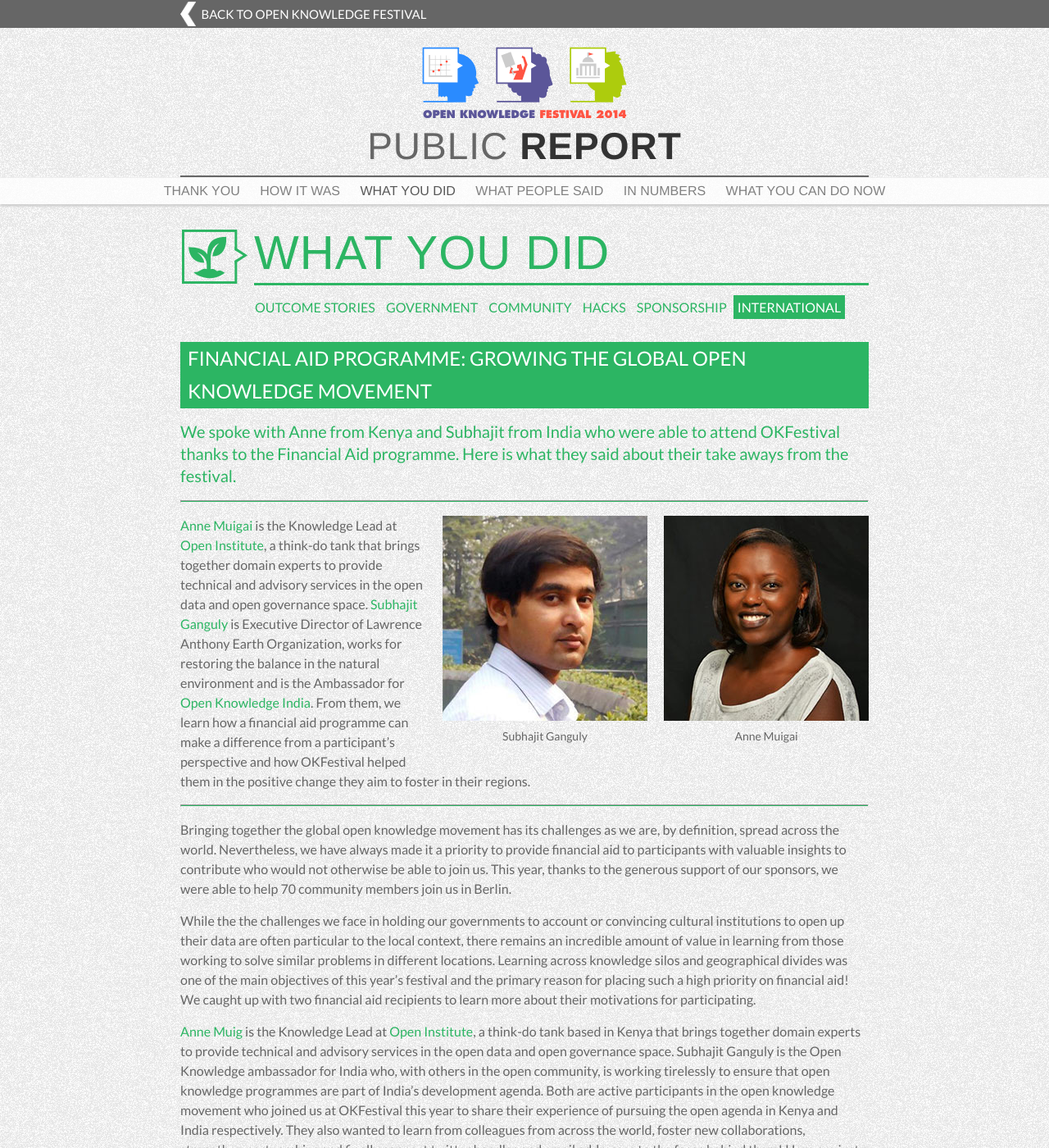
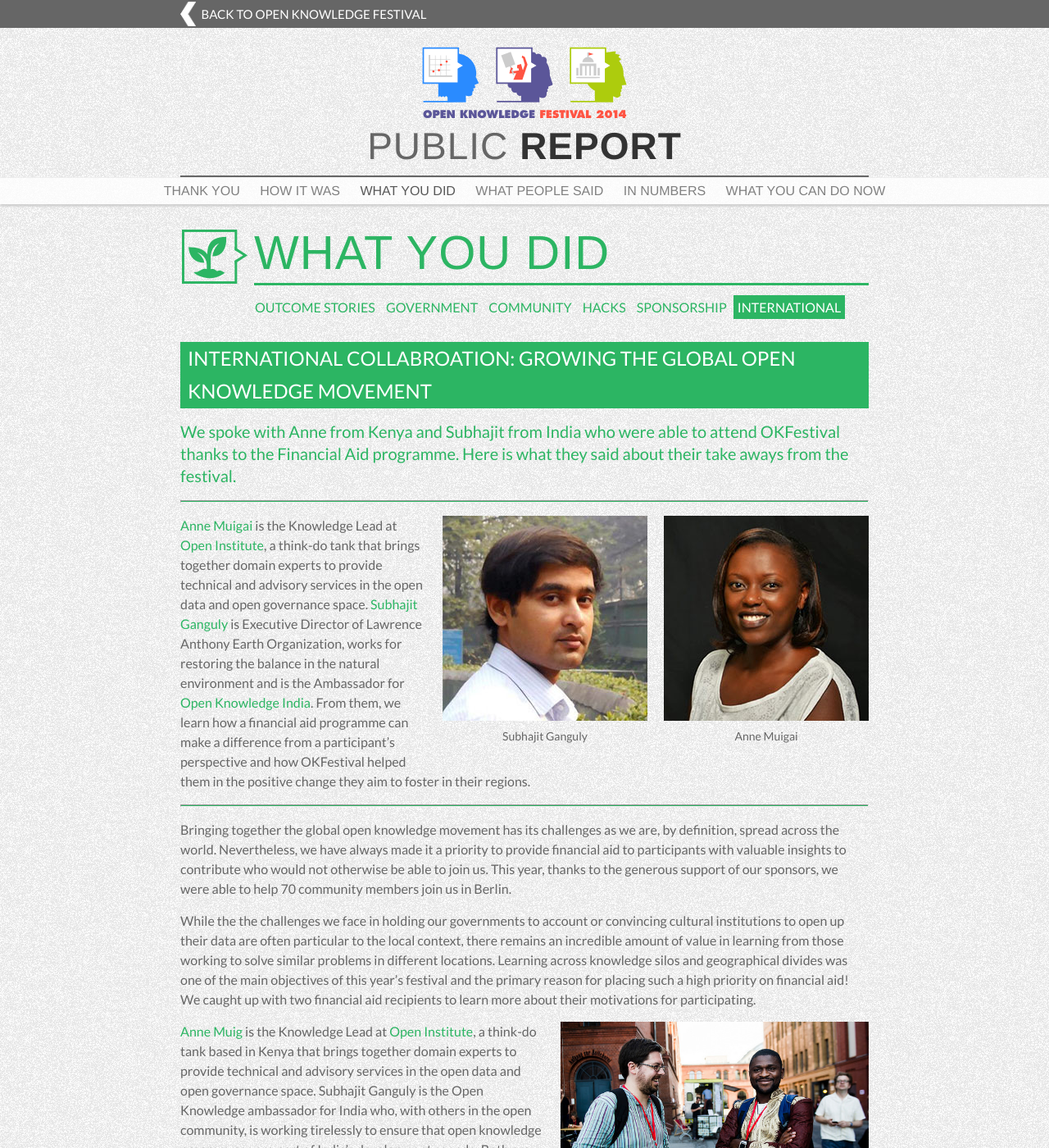
Before and after one commit to okfn/okfestival-public-report, a Jekyll site: the page built from pages/what-you-did/financial-aid.md, in a window 1280 px wide and 1400 px high. Shown: the whole window at 82% size. Built offline with Jekyll 4.4.1, drawn with Linux system fonts in a browser that asks for light colours; some web fonts are replaced; some of the changed text lies outside the part shown.

Commit message:
Update financial-aid.md

```diff
--- a/pages/what-you-did/financial-aid.md
+++ b/pages/what-you-did/financial-aid.md
@@ -14,12 +14,12 @@
         -
           file: Subhajit_Ganguly.jpg
           alt: Subhajit Ganguly
-    caption_header: The Financial Aid Programme
+    caption_header: International Collaboration
     caption: Our financial aid programme allowed us to provide support for over 70 interntional community members. This gave us the opportunity to learn across geographical barriers in order to stregthen and grow the global open knowledge movement. We spoke with Anne Muigai (Open Institute) from Kenya and Subhajit Ganguly (Open Knowledge Ambassador) from India, two participants, who were able to attend OKFestival thanks to the Financial Aid programme. Here is what they said about their take aways from the festival.
 
 ---
 
-## Financial Aid Programme: Growing the Global Open Knowledge Movement
+## International Collabroation: Growing the Global Open Knowledge Movement
 
 <span class="summary">We spoke with Anne from Kenya and Subhajit from India who were able to attend OKFestival thanks to the Financial Aid programme. Here is what they said about their take aways from the festival.</span>
 
@@ -38,12 +38,20 @@
 
 While the the challenges we face in holding our governments to account or convincing cultural institutions to open up their data are often particular to the local context, there remains an incredible amount of value in learning from those working to solve similar problems in different locations. Learning across knowledge silos and geographical divides was one of the main objectives of this year&rsquo;s festival and the primary reason for placing such a high priority on financial aid! We caught up with two financial aid recipients to learn more about their motivations for participating.
 
+<div class="pull">
+{% include image.html filename="14756640153_fb9deb951e_z.jpg" alt="Photo by Gregor Fisher" %}
+</div>
+
 <a href="https://twitter.com/eebiejeebiez">Anne Muig</a> is the Knowledge Lead at <a href="http://www.openinstitute.com/">Open Institute</a>, a think-do tank based in Kenya that brings together domain experts to provide technical and advisory services in the open data and open governance space. Subhajit Ganguly is the Open Knowledge ambassador for India who, with others in the open community, is working tirelessly to ensure that open knowledge programmes are part of India&rsquo;s development agenda. Both are active participants in the open knowledge movement who joined us at OKFestival this year to share their experience of pursuing the open agenda in Kenya and India respectively. They also wanted to learn from colleagues from across the world, foster new collaborations, strengthen partnerships and finally connect twitter handles and email addresses to the faces behind them! Here are just a few of the exciting stories they reported back to us:
 
 At the <a class="c0" href="http://sched.co/T1ngi4">Open Government Data Updates from Around the World</a> session, Anne met Steven De Costa, the Executive Director of the Australian digital agency <a class="c0" href="http://www.linkdigital.com.au/">LinkDigital</a> where they struck up a conversation about platforms to handle open data, a topic that Anne is very focused on at the moment. Open Institute works with grassroots organisations across the country to embrace and unlock the value of data and learn how to curate, analyse, use and visualise data. The Knowledge Unit of Open Institute focuses specifically on supporting local and regional groups, by not only offering them workshops and tools but also tailored mentorship to guide them on how to roll out actions from their learnings and turning theory into practice. Along comes Steven, who, together with Anne, is already working on building the platform to match the needs of the Open Institute and the grassroots organisations they serve. They hope to have a first version of it ready by October 2014 &ndash; only three months after the close of OKFestival!
 
 <a href="https://twitter.com/subhajitganguly">Subhajit Ganguly</a>, who is working with others to grow the Open Knowledge local group in India, remarked that discussions with other regional ambassadors from Hawaii, Nepal, Japan, Philippines and China resulted in the discovery that they are facing are very similar problems to the ones he has faced in India - such as non machine readable data &ndash; and that there was an opportunity to pool resources to create projects and platforms they all could use!
 
+<div class="pull">
+{% include image.html filename="14733576411_26ce16946e_z.jpg" alt="Photo by Gregor Fisher" %}
+</div>
+
 Like Subhajit, Anne had the opportunity to learn a number of valuable things at OKFestival and even adapted workshops she led on returning to Nairobi as a result. During the <a class="c0" href="http://sched.co/T1n81P">How to Teach Open Data</a> &nbsp;session at the festival, facilitators discussed alternative methods of data storytelling for offline or low tech communities. This was opportune, as Anne and her team were set to be leading a number of <a class="c0" href="http://openinstitute.com/sdi-data-support-program/">workshops with grassroots organisations</a> on using <a href="http://kenyasdi.or.ke">SDI data</a> and they knew that they wanted to improve their approach in finding alternative ways to make use of their data in an engaging but not overly technical way. The OKFestival session facilitators led participants in an exercise in which they were asked to explore their data - to determine what type of data they had, what stories it could be used to tell etc. &ldquo;More than anything, the session validated the approach that we were already planning to take for our workshops. As it&#39;s mentioned above, the aim of the workshops were to allow participants to think differently about data - technicalities aside, and bringing open data offline.
 Participating in the OKFest session was fantastic, as (even in the short time allotted to it) I got a chance to see how others reacted to the data we were given and collectively joined my group in having the &#39;aha&#39; when deconstructing the data. [It was also a bonus for me as I became the student and not the teacher for a change]
 When we got back to Kenya, we took a leaf from the facilitators&#39; exercise and took it for a test run, and adopted the resources during the OKFest session for one of our workshops. Indeed, the session went smoothly, as participants gave us (and themselves) insights into their own data and pushed them to think differently about data. Particularly in how they interpret it, share it, and in how they collect data as well.
```
